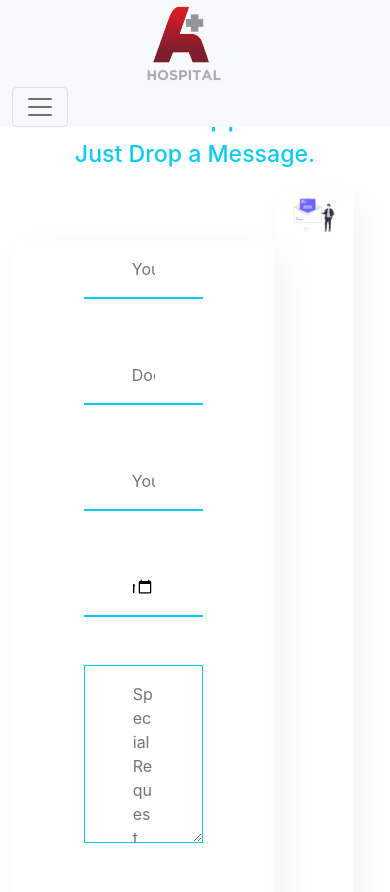
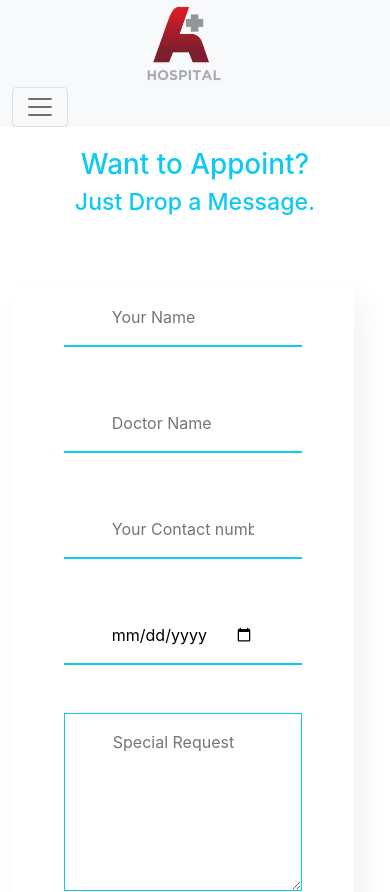
Before and after one commit to Ashraful2880/AI-Care-Hospital, a React (Create React App) app: page /appointment in a window 390 px wide. Shown: the top 892 px of the page. Built offline with nearby package versions, Linux system fonts and the light colour scheme; no server answers.

Commit message:
Last Commit

```diff
--- a/src/Page/About/About.js
+++ b/src/Page/About/About.js
@@ -9,9 +9,9 @@ const About = () => {
     return (
         <div className="pb-5">
             <div className="pt-3">
-                <h1 className="text-info">A Few Words About Us</h1>
+                <h1 className="text-info mt-3">A Few Words About Us</h1>
                 <h2>Who We Are</h2>
-                <img className="mx-auto mb-5" src={shape} alt="" />
+                <img className="mx-auto mb-5 w-50" src={shape} alt="" />
             </div>
             <div className="container-fluid row">
                 <div className="col-sm-12 col-md-12 col-lg-4 mx-auto">
--- a/src/Page/Appointment/Appointment.js
+++ b/src/Page/Appointment/Appointment.js
@@ -6,31 +6,31 @@ const Appointment = () => {
     return (
         <div>
             <div className="mt-5">
-                <h1 className="text-info fs-1">Want to Appoint?</h1>
+                <h1 className="text-info fs-1 pt-5">Want to Appoint?</h1>
                 <h3 className="text-info fs-3">Just Drop a Message.</h3>
             </div>
             <div className="mt-4 pb-5 row container-fluid">
-                <div className="col col-md-6 col-sm-12 mt-5 appoint-input-area">
-                    <div className="col-sm-12 col-md-6 col w-100">
-                        <input className="app-input py-3 px-5 border-0 border-bottom border-2 border-info fs-6 mb-5 w-50" type="text" placeholder="Your Name"/>
+                <div className="col-lg-4 mx-auto col-md-12 col-sm-12 mt-5 appoint-input-area">
+                    <div className="col-sm-12 col-md-6 col-lg-4 mx-auto w-100">
+                        <input className="app-input py-3 px-5 border-0 border-bottom border-2 border-info fs-6 mb-5 w-75" type="text" placeholder="Your Name"/>
                     </div>
                     <div className="w-100">
-                        <input className="app-input py-3 px-5 border-0 border-bottom border-2 border-info fs-6 mb-5 w-50" type="text" placeholder="Doctor Name"/>
+                        <input className="app-input py-3 px-5 border-0 border-bottom border-2 border-info fs-6 mb-5 w-75" type="text" placeholder="Doctor Name"/>
                     </div>
                     <div className="w-100">
-                        <input className="app-input py-3 px-5 border-0 border-bottom border-2 border-info fs-6 mb-5 w-50" type="number" placeholder="Your Contact number"/>
+                        <input className="app-input py-3 px-5 border-0 border-bottom border-2 border-info fs-6 mb-5 w-75" type="number" placeholder="Your Contact number"/>
                     </div>
                     <div className="w-100">
-                        <input className="app-input py-3 px-5 border-0 border-bottom border-2 border-info fs-6 mb-5 w-50" type="date"/>
+                        <input className="app-input py-3 px-5 border-0 border-bottom border-2 border-info fs-6 mb-5 w-75" type="date"/>
                     </div>
                     <div className="w-100">
-                        <textarea className="app-input py-3 px-5 border-bottom border-info fs-6 mb-5 w-50" cols="30" rows="6" placeholder="Special Request"></textarea>
+                        <textarea className="app-input py-3 px-5 border-bottom border-info fs-6 mb-5 w-75" cols="30" rows="6" placeholder="Special Request"></textarea>
                     </div>
                     <div className="w-100">
-                        <input className="btn btn-info py-3 px-5 border-2 border-info fs-6 mb-5 w-50" type="button" value="Book Now" />
+                        <input className="btn btn-info py-3 px-5 border-2 border-info fs-6 mb-5 w-75" type="button" value="Book Now" />
                     </div>
                 </div>
-                <div className="col-sm-12 col-md-6 col appoint-img">
+                <div className="col-sm-12 col-md-6 col-lg-4 mx-auto appoint-img">
                     <img style={{maxWidth:'100%'}} src={mail} alt="AppointImage" />
                 </div>
             </div>
--- a/src/Page/Register/Register.js
+++ b/src/Page/Register/Register.js
@@ -12,6 +12,7 @@ const Register = () => {
     return (
         <div>
             <div className="mt-5 container mx-auto border-2 rounded-3 row">
+                <h1 className="text-center text-info mt-4 my-5">Please Register</h1>
                 <div className="col-lg-6 col-md-12 col-sm-12 reg-text rounded-3 pt-5">
                     <p className="fs-4 text-center pt-3">Health is the first step to prosperity
                     Healthy does not mean expensive.</p>
@@ -21,7 +22,7 @@ const Register = () => {
                 </div>
                 <div className="col-lg-6 col-md-12 col-sm-12 rounded-3 reg-area py-5">
                     <div className="col-md-12 col-sm-12 col-lg-6 w-100">
-                        <h1 className="text-info mb-5">Register For Appoint</h1>
+                        <h2 className="text-info mb-5">Register For Appoint</h2>
                         <form onSubmit={handleRegister}>
                         {user.email?history.push('/home'):''}
                         {user.email?setError(''): <span className="text-warning">{error}</span> }
```
